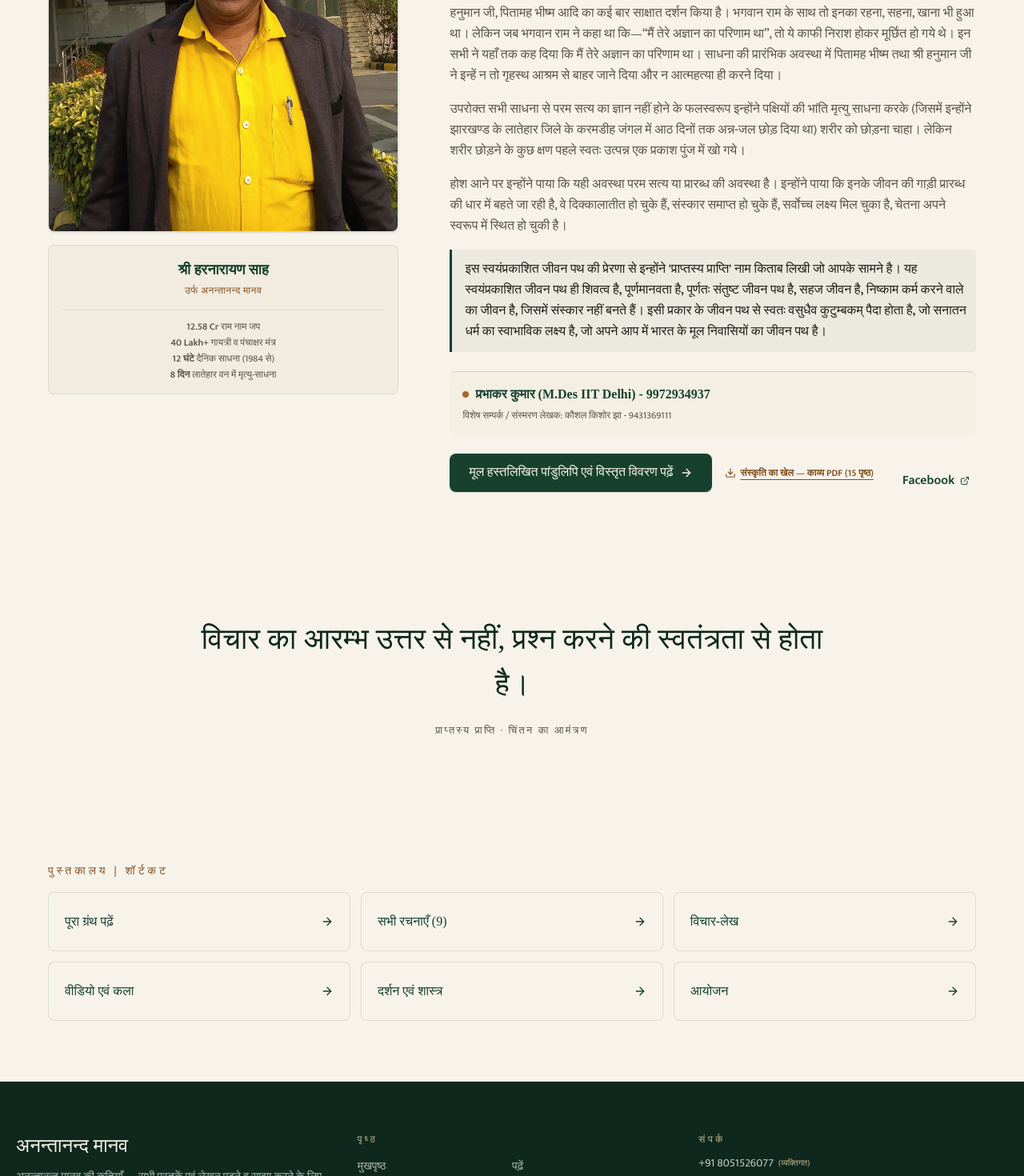
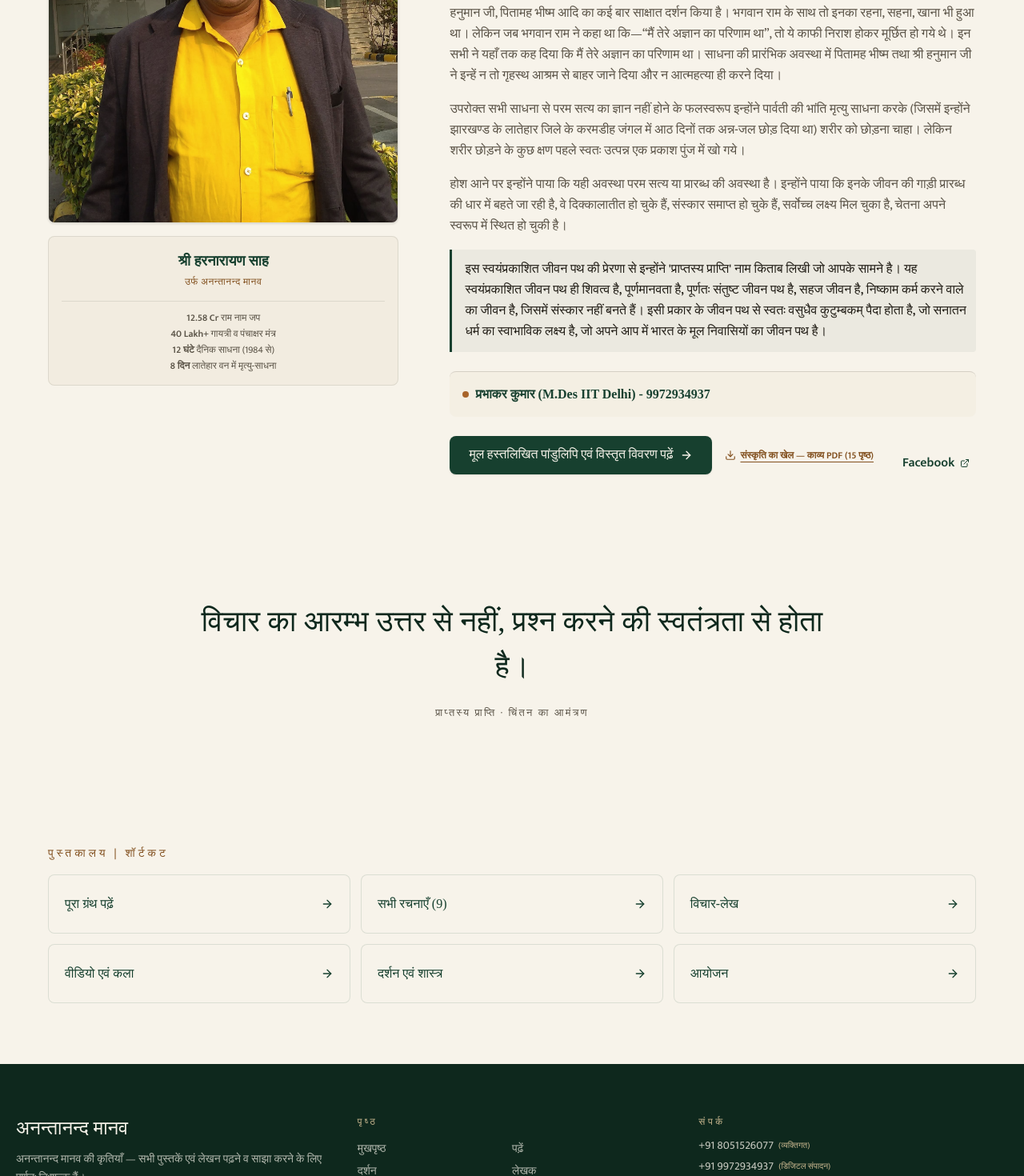
Before and after one commit to prabhakarmdes12-cmyk/praptasya-prapti, a React (Vite) app: page / in a window 1280 px wide. Shown: the part 6840-8310 px from the top of the page at 80% size. Built offline with nearby package versions, Linux system fonts and the light colour scheme; a web font is replaced by a local one.

Commit message:
Change 'पक्षियों की भांति' to 'पार्वती की भांति' and remove Kaushal Kishore Jha contact

```diff
--- a/src/App.tsx
+++ b/src/App.tsx
@@ -276,9 +276,9 @@ export default function App() {
                   <span>+91 8051526077</span>
                   <span className="text-[0.65rem] text-gold-soft">({language === "en" ? "Personal" : "व्यक्तिगत"})</span>
                 </a>
-                <a href="tel:9431369111" className="hover:text-gold-soft transition-colors flex items-center gap-1.5">
-                  <span>+91 9431369111</span>
-                  <span className="text-[0.65rem] text-gold-soft">({language === "en" ? "Coordinator" : "प्रतिनिधि"})</span>
+                <a href="tel:9972934937" className="hover:text-gold-soft transition-colors flex items-center gap-1.5">
+                  <span>+91 9972934937</span>
+                  <span className="text-[0.65rem] text-gold-soft">({language === "en" ? "M.Des IIT Delhi" : "डिजिटल संपादन"})</span>
                 </a>
                 <a href="mailto:anantanandmanav@gmail.com" className="hover:text-gold-soft transition-colors block text-xs truncate">
                   anantanandmanav@gmail.com
--- a/src/pages.tsx
+++ b/src/pages.tsx
@@ -1053,8 +1053,8 @@ export function Home({ navigate }: { navigate: Nav }) {
 
               <p>
                 {hi
-                  ? "उपरोक्त सभी साधना से परम सत्य का ज्ञान नहीं होने के फलस्वरूप इन्होंने पक्षियों की भांति मृत्यु साधना करके (जिसमें इन्होंने झारखण्ड के लातेहार जिले के करमडीह जंगल में आठ दिनों तक अन्न-जल छोड़ दिया था) शरीर को छोड़ना चाहा। लेकिन शरीर छोड़ने के कुछ क्षण पहले स्वतः उत्पन्न एक प्रकाश पुंज में खो गये।"
-                  : "Failing to attain the Supreme Non-Dual Truth through all these traditional practices, he resolved to drop the body in the manner of birds (pakshi-mrityu sadhana). In the deep forests of Karamdeeh, Latehar district, Jharkhand, he completely renounced food and water for eight continuous days to release the physical shell. But moments before the dissolution of the body, he was absorbed into a spontaneously emerging luminous beam of pure light."}
+                  ? "उपरोक्त सभी साधना से परम सत्य का ज्ञान नहीं होने के फलस्वरूप इन्होंने पार्वती की भांति मृत्यु साधना करके (जिसमें इन्होंने झारखण्ड के लातेहार जिले के करमडीह जंगल में आठ दिनों तक अन्न-जल छोड़ दिया था) शरीर को छोड़ना चाहा। लेकिन शरीर छोड़ने के कुछ क्षण पहले स्वतः उत्पन्न एक प्रकाश पुंज में खो गये।"
+                  : "Failing to attain the Supreme Non-Dual Truth through all these traditional practices, he resolved to drop the body in the manner of Parvati's rigorous tapasya (renouncing food and water in the deep forests of Karamdeeh, Latehar district, Jharkhand for eight continuous days). But moments before the dissolution of the body, he was absorbed into a spontaneously emerging luminous beam of pure light."}
               </p>
 
               <p>
@@ -1070,14 +1070,11 @@ export function Home({ navigate }: { navigate: Nav }) {
               </p>
             </div>
 
-            {/* Added contact lines */}
-            <div className="mt-6 pt-4 border-t border-ink/15 space-y-1.5 bg-paper-dark/40 p-4 rounded-sm">
+            {/* Added contact line */}
+            <div className="mt-6 pt-4 border-t border-ink/15 bg-paper-dark/40 p-4 rounded-sm">
               <p className="font-serif text-base text-maroon font-semibold flex items-center gap-2">
                 <span className="w-2 h-2 rounded-full bg-saffron" />
                 {hi ? "प्रभाकर कुमार (M.Des IIT Delhi) - 9972934937" : "Prabhakar Kumar (M.Des IIT Delhi) - +91 9972934937"}
-              </p>
-              <p className="font-body text-xs text-ink-soft">
-                {hi ? "विशेष सम्पर्क / संस्मरण लेखक: कौशल किशोर झा - 9431369111" : "Biographer & Coordinator: Kaushal Kishore Jha - +91 9431369111"}
               </p>
             </div>
 
@@ -1280,8 +1277,8 @@ export function About({ navigate }: { navigate: Nav }) {
             </div>
             <p className="font-body text-ink-soft leading-relaxed text-sm md:text-base">
               {hi
-                ? "उपरोक्त सभी साधना से परम सत्य का ज्ञान नहीं होने के फलस्वरूप इन्होंने पक्षियों की भांति मृत्यु साधना करके (जिसमें इन्होंने झारखण्ड के लातेहार जिले के करमडीह जंगल में आठ दिनों तक अन्न-जल छोड़ दिया था) शरीर को छोड़ना चाहा। लेकिन शरीर छोड़ने के कुछ क्षण पहले स्वतः उत्पन्न एक प्रकाश पुंज में खो गये।"
-                : "Failing to attain the Supreme Non-Dual Truth through all these traditional practices, he resolved to drop the body in the manner of birds (pakshi-mrityu sadhana). In the deep forests of Karamdeeh, Latehar district, Jharkhand, he completely renounced food and water for eight continuous days to release the physical shell. But moments before the dissolution of the body, he was absorbed into a spontaneously emerging luminous beam of pure light."}
+                ? "उपरोक्त सभी साधना से परम सत्य का ज्ञान नहीं होने के फलस्वरूप इन्होंने पार्वती की भांति मृत्यु साधना करके (जिसमें इन्होंने झारखण्ड के लातेहार जिले के करमडीह जंगल में आठ दिनों तक अन्न-जल छोड़ दिया था) शरीर को छोड़ना चाहा। लेकिन शरीर छोड़ने के कुछ क्षण पहले स्वतः उत्पन्न एक प्रकाश पुंज में खो गये।"
+                : "Failing to attain the Supreme Non-Dual Truth through all these traditional practices, he resolved to drop the body in the manner of Parvati's rigorous tapasya (renouncing food and water in the deep forests of Karamdeeh, Latehar district, Jharkhand for eight continuous days). But moments before the dissolution of the body, he was absorbed into a spontaneously emerging luminous beam of pure light."}
             </p>
           </div>
 
@@ -1319,44 +1316,29 @@ export function About({ navigate }: { navigate: Nav }) {
             </p>
             <div className="mt-4 pt-3 border-t border-maroon/20 text-sm font-serif text-maroon font-semibold flex items-center justify-between flex-wrap gap-2">
               <span>{hi ? "प्रभाकर कुमार (M.Des IIT Delhi) - 9972934937" : "Prabhakar Kumar (M.Des IIT Delhi) - +91 9972934937"}</span>
-              <span className="font-body text-xs text-ink-soft">{hi ? "विशेष सम्पर्क: कौशल किशोर झा - 9431369111" : "Special Contact: Kaushal Kishore Jha - +91 9431369111"}</span>
             </div>
           </div>
 
           {/* Contact & Attribution Card */}
           <div className="paper-dark-texture text-paper rounded-sm p-6 space-y-4">
             <div className="flex items-center gap-2 text-gold-soft text-xs tracking-widest uppercase font-semibold">
-              <User className="w-4 h-4" /> {hi ? "संस्मरण लेखक एवं विशेष सम्पर्क" : "Memoir Author & Key Contacts"}
-            </div>
-            <div className="grid sm:grid-cols-2 gap-4 pt-2">
-              <div className="bg-black/20 border border-paper/10 rounded-sm p-4">
-                <span className="text-xs text-gold-soft block font-body">
-                  {hi ? "संस्मरण लेखक / सम्पर्क प्रतिनिधि:" : "Biographer & Coordinator:"}
-                </span>
-                <span className="font-serif text-lg text-paper font-semibold block mt-1">
-                  {hi ? "कौशल किशोर झा" : "Kaushal Kishore Jha"}
-                </span>
-                <a
-                  href="tel:9431369111"
-                  className="font-mono text-sm text-gold-soft hover:underline block mt-1 flex items-center gap-1.5"
-                >
-                  <Phone className="w-3.5 h-3.5" /> +91 9431369111
-                </a>
-              </div>
-              <div className="bg-black/20 border border-paper/10 rounded-sm p-4">
+              <User className="w-4 h-4" /> {hi ? "डिजिटल संपादन एवं तकनीकी सम्पर्क" : "Digital Edition & Technical Contact"}
+            </div>
+            <div className="bg-black/20 border border-paper/10 rounded-sm p-4 flex flex-col sm:flex-row sm:items-center sm:justify-between gap-3">
+              <div>
                 <span className="text-xs text-gold-soft block font-body">
                   {hi ? "डिजिटल संपादन एवं तकनीकी सम्पर्क:" : "Digital Edition & Technical Support:"}
                 </span>
-                <span className="font-serif text-lg text-paper font-semibold block mt-1">
+                <span className="font-serif text-lg text-paper font-semibold block mt-0.5">
                   {hi ? "प्रभाकर कुमार (M.Des IIT Delhi)" : "Prabhakar Kumar (M.Des IIT Delhi)"}
                 </span>
-                <a
-                  href="tel:9972934937"
-                  className="font-mono text-sm text-gold-soft hover:underline block mt-1 flex items-center gap-1.5"
-                >
-                  <Phone className="w-3.5 h-3.5" /> +91 9972934937
-                </a>
-              </div>
+              </div>
+              <a
+                href="tel:9972934937"
+                className="font-mono text-base text-gold-soft hover:underline flex items-center gap-2 bg-white/5 px-3 py-1.5 rounded-sm border border-paper/10 shrink-0"
+              >
+                <Phone className="w-4 h-4" /> +91 9972934937
+              </a>
             </div>
           </div>
         </div>
@@ -2324,42 +2306,6 @@ export function Contact() {
             </div>
           </div>
 
-          {/* Contact Person */}
-          <div className="flex gap-4 items-center bg-paper-dark/50 border border-ink/10 rounded-sm p-5 hover:border-saffron/50 transition-colors">
-            <div className="w-12 h-12 rounded-sm bg-maroon/10 border border-maroon/30 flex items-center justify-center shrink-0">
-              <User className="w-5 h-5 text-maroon" />
-            </div>
-            <div className="min-w-0 flex-1">
-              <div className="flex items-center justify-between gap-2">
-                <p className="font-body text-xs tracking-widest uppercase text-saffron-deep font-semibold">
-                  {hi ? "संपर्क प्रतिनिधि (समन्वयक)" : "Contact Person (Coordinator)"}
-                </p>
-                <span className="text-[0.65rem] px-2 py-0.5 rounded-full bg-maroon/10 text-maroon font-medium">
-                  {hi ? "प्रतिनिधि" : "Contact Person"}
-                </span>
-              </div>
-              <a
-                href="tel:9431369111"
-                className="font-serif text-xl text-maroon hover:text-saffron-deep transition-colors block font-semibold mt-0.5"
-              >
-                +91 9431369111
-              </a>
-              <div className="flex items-center gap-3 mt-1.5 text-xs font-body">
-                <a
-                  href="https://wa.me/919431369111"
-                  target="_blank"
-                  rel="noreferrer"
-                  className="text-emerald-700 hover:underline flex items-center gap-1 font-medium"
-                >
-                  <MessageCircle className="w-3.5 h-3.5" /> WhatsApp
-                </a>
-                <span className="text-ink-soft">•</span>
-                <a href="tel:9431369111" className="text-ink-soft hover:text-maroon">
-                  कॉल करें
-                </a>
-              </div>
-            </div>
-          </div>
 
           {/* Digital Edition & Tech Support */}
           <div className="flex gap-4 items-center bg-paper-dark/50 border border-ink/10 rounded-sm p-5 hover:border-saffron/50 transition-colors">
```
